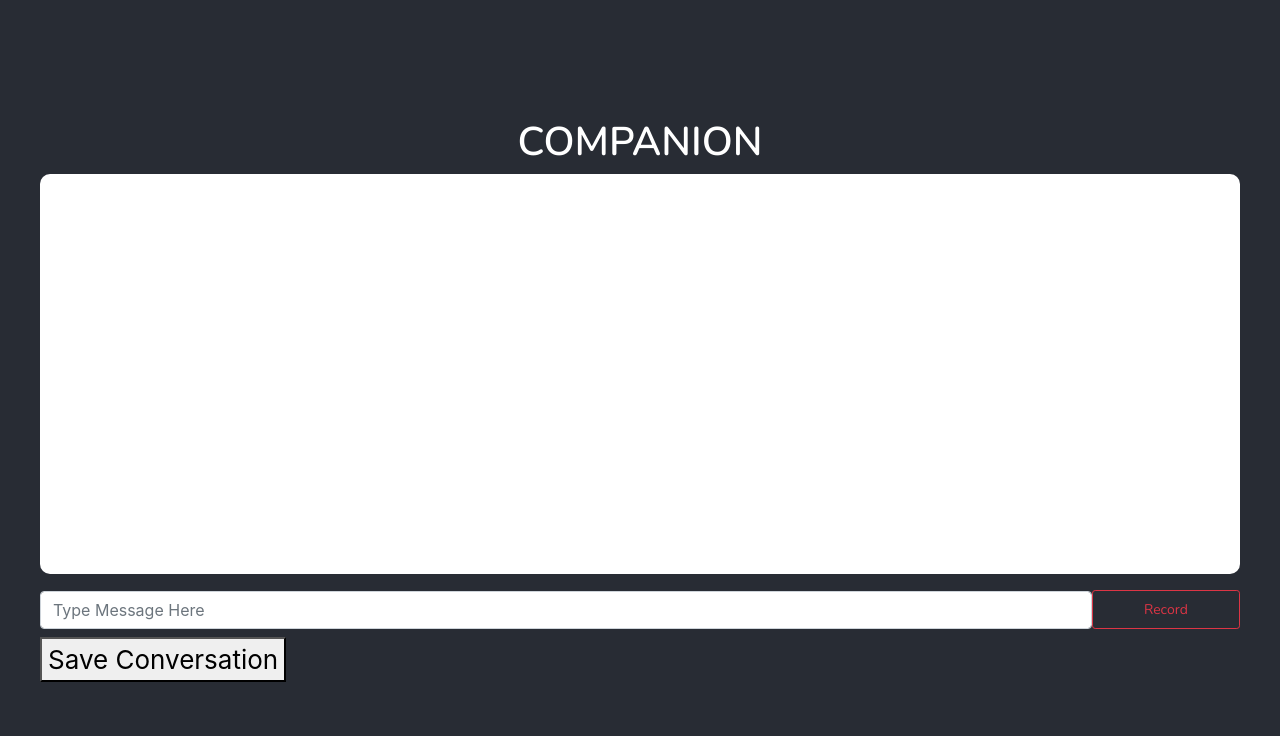
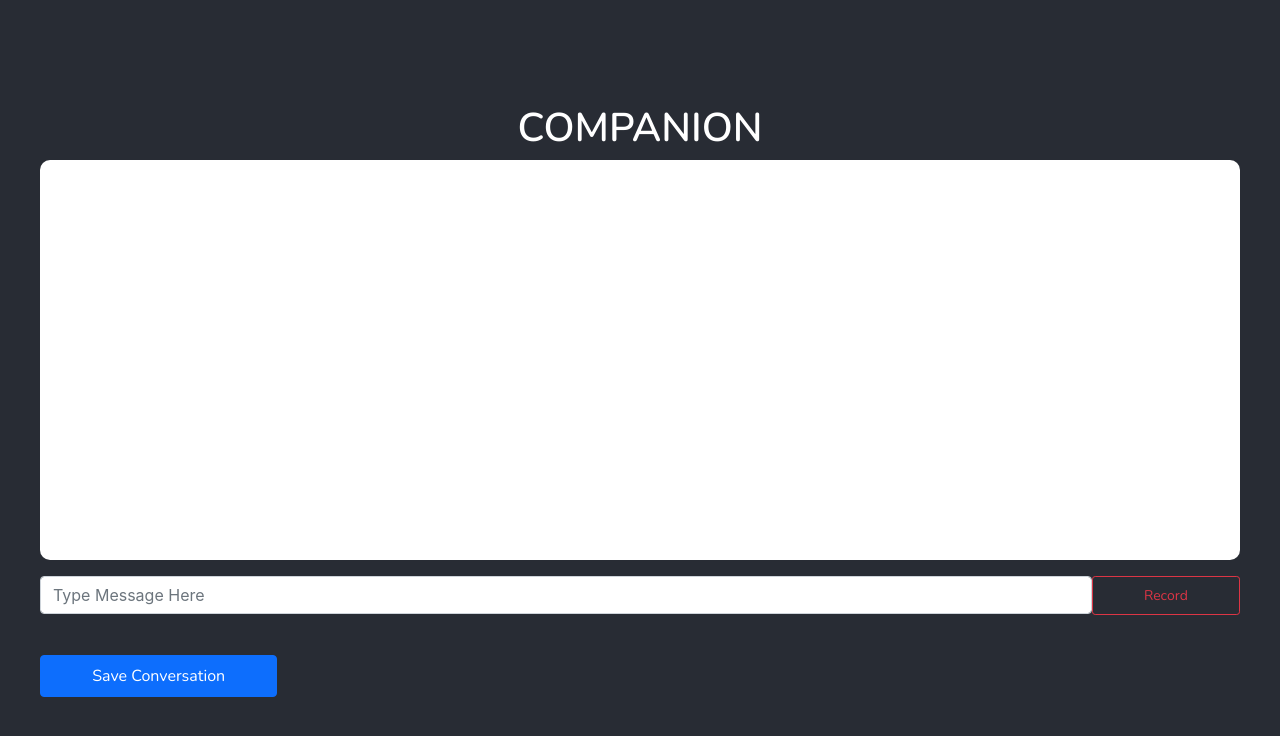
Before and after one commit to apinanyogaratnam/companion-client, a React (Create React App) app: page /#/companion in a window 1280 px wide. Shown: the top 736 px of the page. Built offline with nearby package versions, Linux system fonts and the light colour scheme.

Commit message:
created button styling using bootstrap

```diff
--- a/src/Companion.js
+++ b/src/Companion.js
@@ -1,6 +1,7 @@
 import React, { useState } from 'react';
 import { useHistory } from "react-router-dom";
 import Form from 'react-bootstrap/Form';
+import Button from 'react-bootstrap/Button';
 import './Companion.css'
 import { RecordableTextField } from './Auth/Fields';
 import axios from 'axios';
@@ -86,7 +87,7 @@ const Companion = (props) => {
             </div>
 
             <RecordableTextField className="message-input" controlId='formMessage' label='Type Message Here' value={message} setValue={setMessage} onKeyPress={(e) => e.key === 'Enter' && handleSubmitMessage()}/>
-            <button onClick={saveConversation}>Save Conversation</button>
+            <Button onClick={saveConversation}>Save Conversation</Button>
         </div>
     );
 }
```
